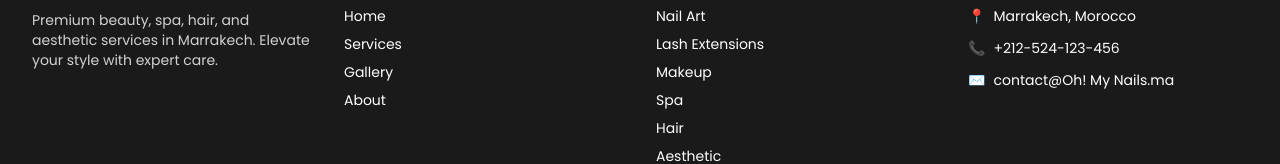
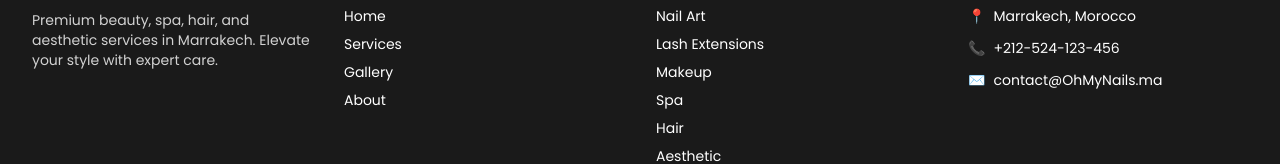
Before and after one commit to devinno-ma/OMN, a Next.js app: page / in a window 1280 px wide. Shown: the part 4415-4579 px from the top of the page. Built offline with nearby package versions, Linux system fonts and the light colour scheme; a web font is replaced by a local one.

Commit message:
first commit

```diff
--- a/components/footer.tsx
+++ b/components/footer.tsx
@@ -91,7 +91,7 @@ export function Footer() {
               </li>
               <li className="flex items-center gap-2">
                 <span>✉️</span>
-                <span>contact@Oh! My Nails.ma</span>
+                <span>contact@OhMyNails.ma</span>
               </li>
             </ul>
           </div>
```
